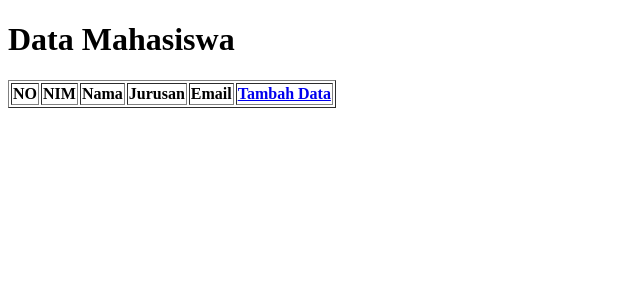
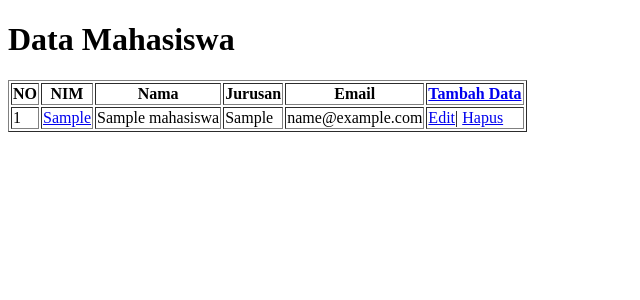
Before and after one commit to jihadul4kbar/Basic-Programming-PHP, a PHP site: page /latihan.php in a window 1280 px wide. Shown: the top 300 px of the page, without its empty margins (0-640 px from the left). Run offline with PHP 8.4, Linux system fonts and the light colour scheme; tables that the repository leaves empty or names only in its code hold one stand-in row (values such as "Sample post"); lists and menus that the app fills with data are empty.

Commit message:
pertemuan 5

```diff
--- a/pertemuan5/config.php
+++ b/pertemuan5/config.php
@@ -3,7 +3,6 @@
 $koneksi = mysqli_connect("localhost", "root", "", "belajarphp");
 
 // Fungsi untuk menambil data dari database
-
 function query($query) {
 	global $koneksi;
 	$result = mysqli_query($koneksi, $query);
--- a/pertemuan5/latihan.php
+++ b/pertemuan5/latihan.php
@@ -16,19 +16,13 @@ require 'config.php';
 // mengambil data
 // $mahasiswa = mysqli_query($koneksi, "SELECT * FROM mahasiswa");
 
-$mahasiswa = query("SELCET * FROM mahasiswa");
+$mahasiswa = query("SELECT * FROM mahasiswa");
 
 //ambil data (fetch) mahasiswa dari oject result
 // mysqli_fetch_row -> mengembalikan array numerik
 // mysqli_fetch_assoc -> menembalikan array asosiativ
 // mysqli_fetch_array -> menembalikan array menjadi array
 // mysqli_fetch_object -> menembalikan array menjadi object
-
-
-
-while ($mhs = mysqli_fetch_assoc($mahasiswa)) {
-	var_dump($mhs);
-}
 
 ?>
 
```
